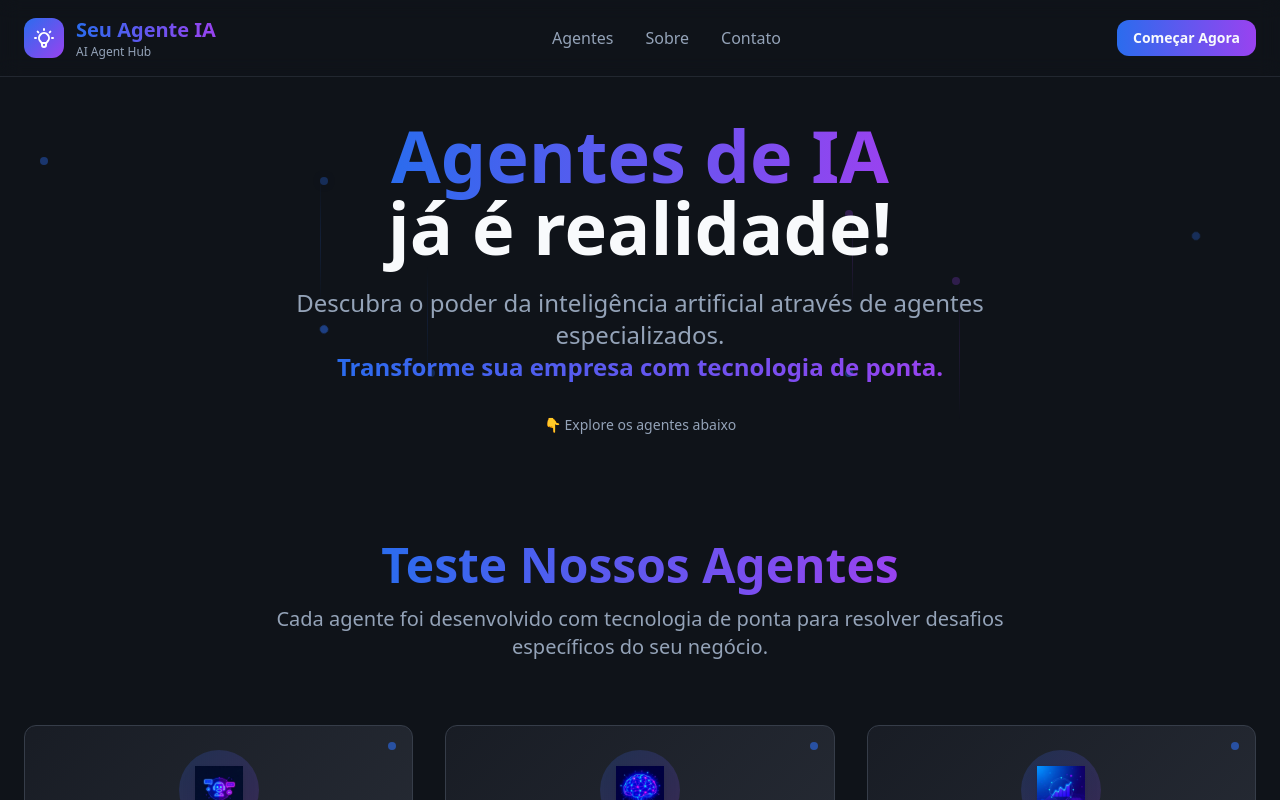
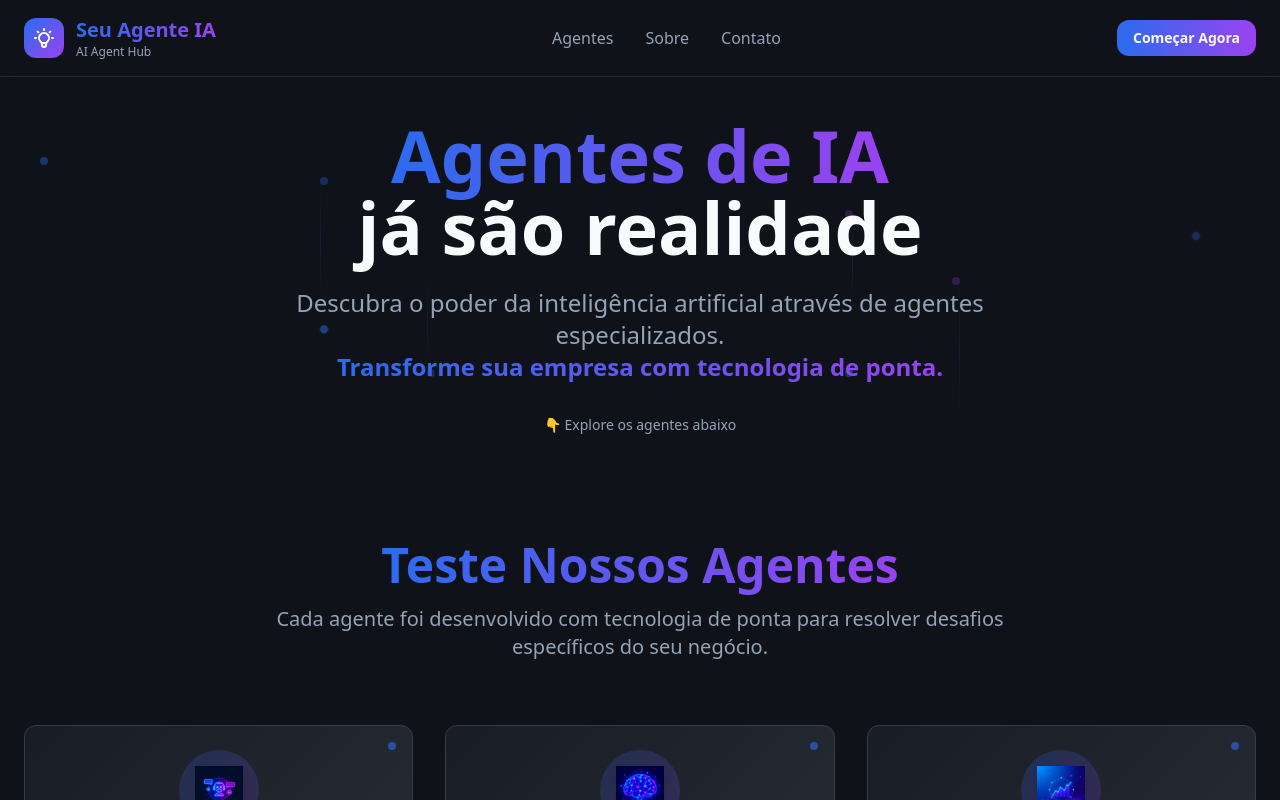
Before and after one commit to wegrowupsolutions/seuagenteai_pv_multiagentes, a React (Vite) app: page / in a window 1280 px wide. Shown: the top 800 px of the page. Built offline with nearby package versions, Linux system fonts and the light colour scheme.

Commit message:
Update Hero text
Update Hero text to "Agentes de IA já são realidade".

```diff
--- a/src/components/Hero.tsx
+++ b/src/components/Hero.tsx
@@ -20,7 +20,7 @@ const Hero = () => {
         <h1 className="text-5xl md:text-7xl font-bold mb-6 leading-tight">
           <span className="text-gradient">Agentes de IA</span>
           <br />
-          <span className="text-foreground">já é realidade!</span>
+          <span className="text-foreground">já são realidade</span>
         </h1>
 
         {/* Subtitle */}
```
